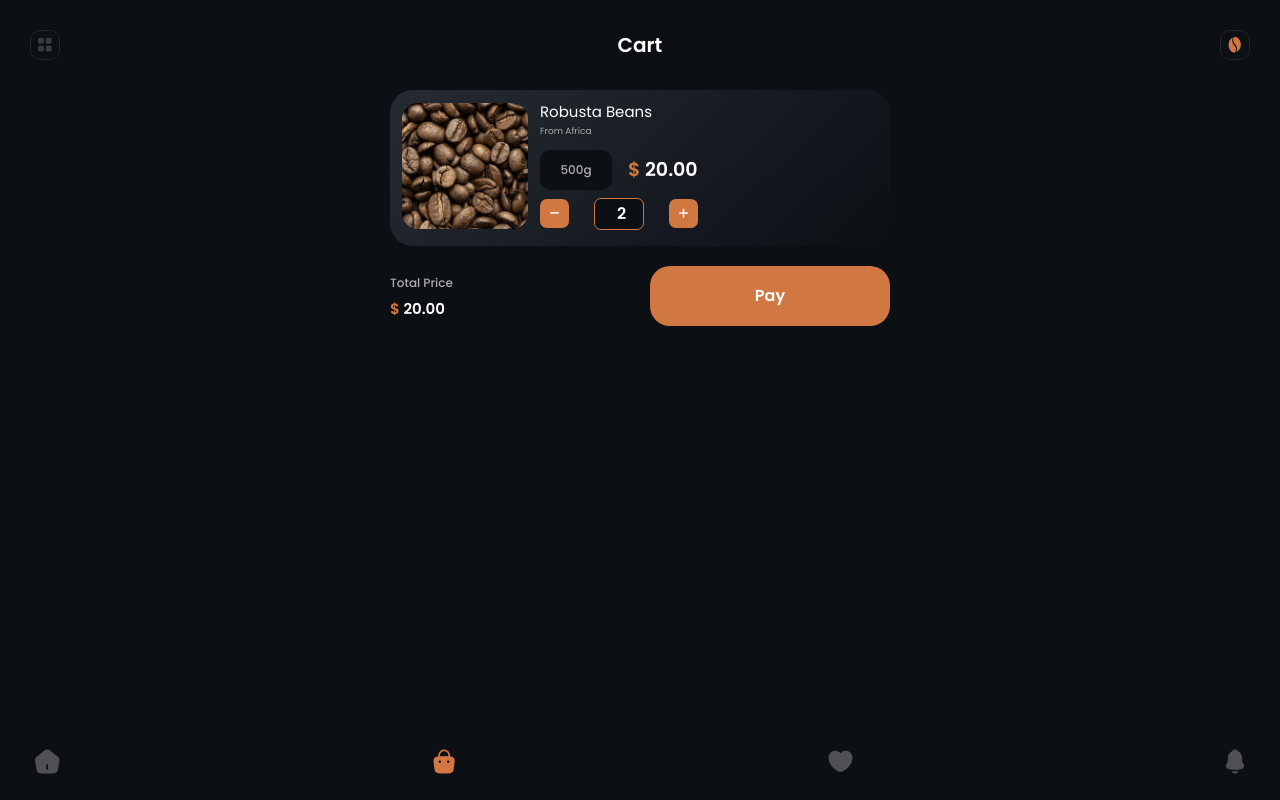
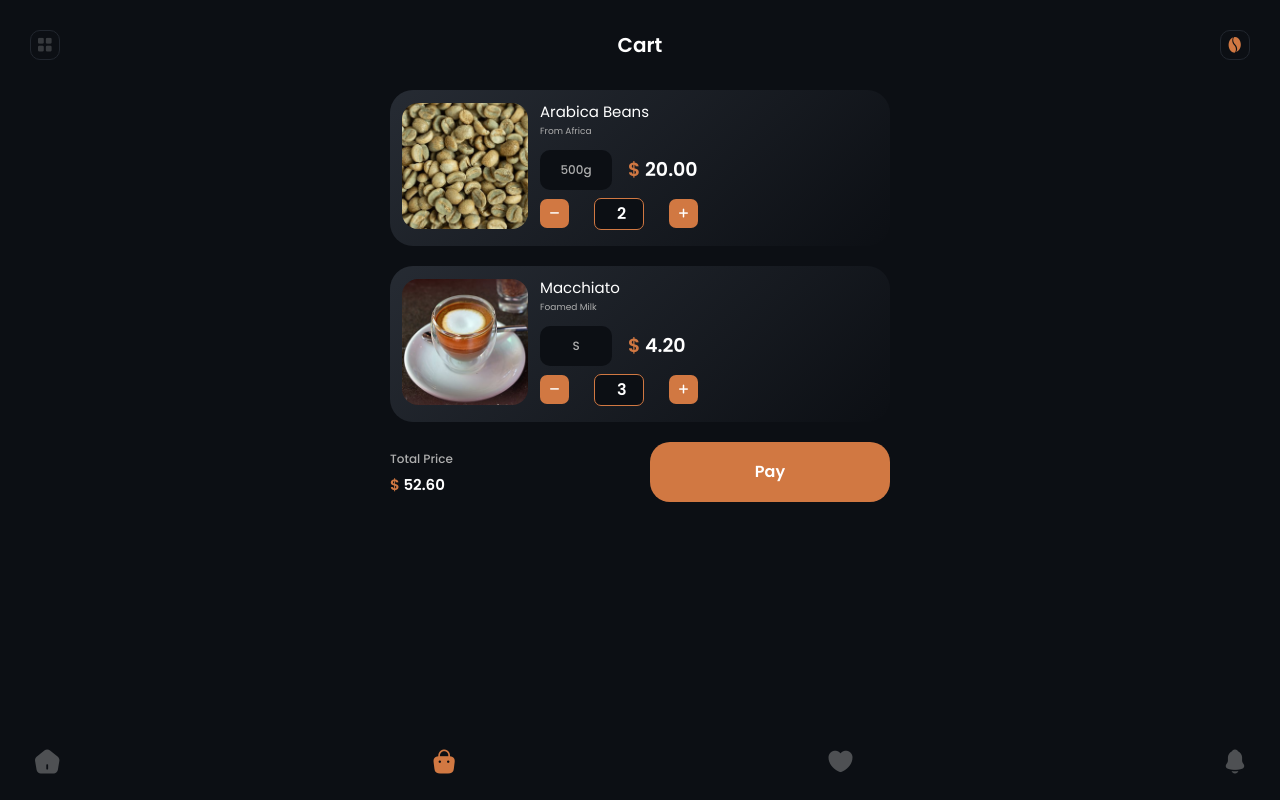
Before and after one commit to yu-nykanorova/coffee_app_react_json-server, a React (Vite) app: page /cart in a window 1280 px wide. Built offline with nearby package versions, Linux system fonts and the light colour scheme; data requests are answered from the project's data file.

Commit message:
fixed possibility to update cart items after changing items amount in cart

```diff
--- a/db.json
+++ b/db.json
@@ -154,13 +154,22 @@
   ],
   "cart": [
     {
-      "id": "beans-3",
-      "title": "Robusta Beans",
+      "id": "beans-4",
+      "title": "Arabica Beans",
       "comment": "From Africa",
       "size": "500g",
       "price": 20,
-      "image": "/assets/img/robusta_beans_2.jpg",
+      "image": "/assets/img/arabica_beans_2.jpg",
       "amount": 2
+    },
+    {
+      "id": "drinks-5",
+      "title": "Macchiato",
+      "comment": "Foamed Milk",
+      "size": "S",
+      "price": 4.2,
+      "image": "/assets/img/macchiato.jpg",
+      "amount": 3
     }
   ]
 }
--- a/src/pages/cart/Cart.jsx
+++ b/src/pages/cart/Cart.jsx
@@ -1,3 +1,4 @@
+import { useState, useEffect, useMemo } from "react";
 import { useFetch } from "../../hooks/useFetch";
 import { ButtonMain } from "../../shared/UI/Buttons/ButtonMain";
 import { CartMultiItemCard } from "./components/CartMultiItemCard";
@@ -7,9 +8,32 @@ import { ItemPrice } from "../../shared/UI/ItemPrice/ItemPrice";
 import "./Cart.scss";
 
 export const Cart = () => {
-  const { data: items, loading, error } = useFetch("cart", "GET");
+  const { data: initialCartItems, loading, error, loadData } = useFetch("cart", "GET");
 
-  const totalPrice = items.reduce((total, i) => total + i.price, 0);
+  const [cartItems, setCartItems] = useState([]);
+
+  useEffect(() => {
+    setCartItems(initialCartItems || []);
+  }, [initialCartItems]);
+
+  const handleUpdateCartItem = async (updatedItem, itemId = null) => {
+    setCartItems((prevItems) => {
+      if (updatedItem) {
+        return prevItems.map((item) =>
+          item.id === updatedItem.id ? updatedItem : item
+        );
+      } else {
+        return prevItems.filter((item) => item.id !== itemId);
+      }
+    });
+    await loadData();
+  };
+
+  const totalPrice = useMemo(
+    () =>
+      cartItems.reduce((total, i) => total + i.price * i.amount, 0),
+    [cartItems]
+  );
 
   if (loading) return <p>Loading item data...</p>;
   if (error) return <p>Error: {error}</p>;
@@ -17,8 +41,12 @@ export const Cart = () => {
   return (
     <div className="cart-container">
       <div className="cards-container">
-        {items.map((item) => (
-          <CartSingleItemCard key={ item.id } item={ item } />
+        {cartItems.map((item) => (
+          <CartSingleItemCard
+            key={item.id}
+            item={item}
+            onUpdateCartItem={handleUpdateCartItem}
+          />
         ))}
       </div>
       <div className="payment-info">
--- a/src/pages/cart/components/CartSingleItemCard.jsx
+++ b/src/pages/cart/components/CartSingleItemCard.jsx
@@ -5,19 +5,25 @@ import { ItemPrice } from "../../../shared/UI/ItemPrice/ItemPrice";
 import { ItemSize } from "../../../shared/UI/ItemSize/ItemSize";
 import "./CartSingleItemCard.scss";
 
-export const CartSingleItemCard = ({ item }) => {
-  const { data: initialCartItems } = useFetch("cart", "GET");
+export const CartSingleItemCard = ({ item, onUpdateCartItem }) => {
   const { loadData: deleteCartItem } = useFetch(null, "DELETE");
   const { loadData: updatedCartItem } = useFetch(null, "PUT");
 
-  const handleDelete = () => {
-    deleteCartItem(item.id);
+  const handleDelete = async () => {
+    if (item.amount > 1) {
+      const decreasedAmount = item.amount - 1;
+      const updatedItem = await updatedCartItem(item.id, { ...item, amount: decreasedAmount });
+      onUpdateCartItem(updatedItem);
+    } else {
+      await deleteCartItem(item.id);
+      onUpdateCartItem(null, item.id);
+    }
   };
 
-  const handleAdd = () => {
-    const updatedAmount = item.amount + 1;
-    updatedCartItem(item.id, { ...item, amount: updatedAmount });
-    alert("Item updated");
+  const handleAdd = async () => {
+    const increasedAmount = item.amount + 1;
+    const updatedItem = await updatedCartItem(item.id, { ...item, amount: increasedAmount });
+    onUpdateCartItem(updatedItem);
   };
 
   return (
```
